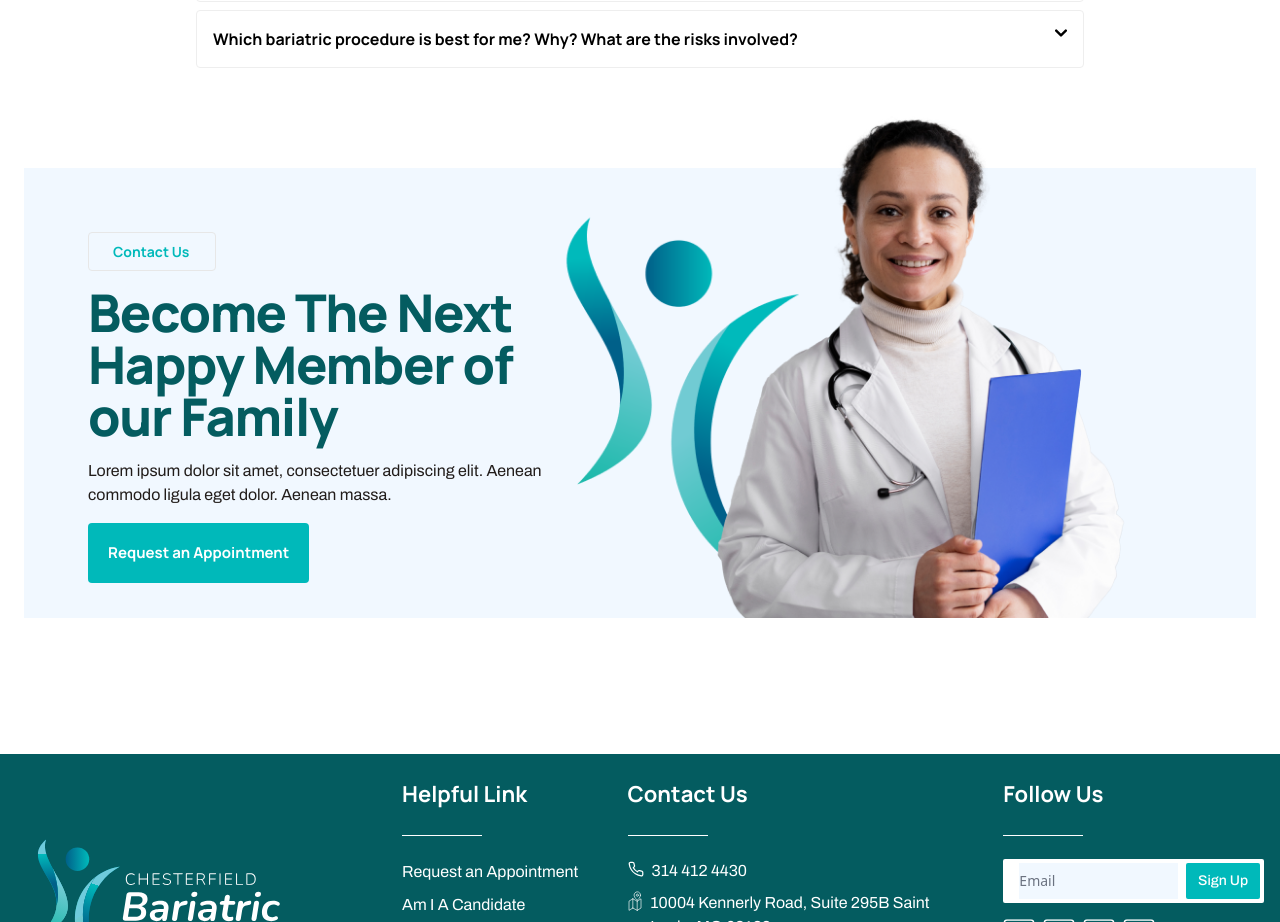
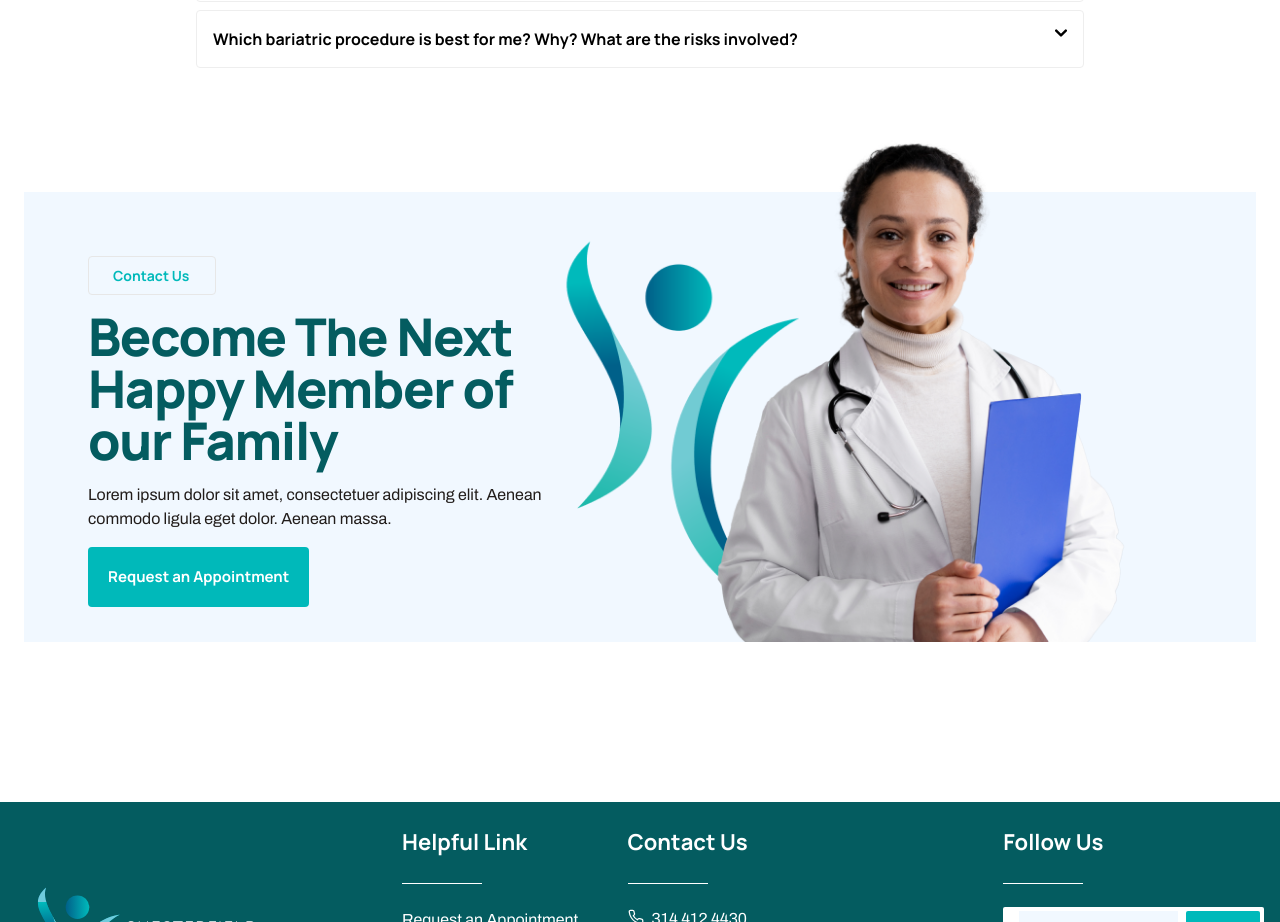
Before and after one commit to Ensemble-Digital-Labs/cbsurgerywebsite, a Vue app: page /services in a window 1280 px wide. Shown: the part 2398-3320 px from the top of the page. Built offline with nearby package versions, Linux system fonts and the light colour scheme.

Commit message:
service page update latest

```diff
--- a/src/components/ContactSection.vue
+++ b/src/components/ContactSection.vue
@@ -1,5 +1,5 @@
 <template>
-    <div class="max-w-7xl py-14">
+    <div class="max-w-7xl py-20">
         <div class="grid md:grid-cols-2 gap-2 place-content-center md:relative md:h-[450px] bg-extra-light-teal">
             <div class=" p-10 md:p-16 md:absolute md:top-0 md:left-0 md:right-0 md:w-1/2">
                 <div class="border p-2 w-32 rounded border-gray">
--- a/src/router/router.js
+++ b/src/router/router.js
@@ -11,7 +11,6 @@ const routes = [
   { path: '/about', component: AboutVue },
   { path: '/services', component: ServiceVue },
   { path: '/success-stories', component: SuccessStoriesVue },
-
   { path: '/am-i-candidate', component: AmICandidateVue },
 ]
 
--- a/src/views/SuccessStories.vue
+++ b/src/views/SuccessStories.vue
@@ -1,7 +1,12 @@
 <template>
 <HeroSection :title="'Success Stories'"></HeroSection>
 <div class=" max-w-screen-xl mx-auto px-4 md:px-6 my-10 md:my-20">
-
+    <div class="grid grid-cols-2 gap-2 md:gap-32 md:gap-y-20 my-10 md:py-10 mx-auto">
+            <img src="@/assets/img/success-story-1.png" alt="" srcset="">
+            <img src="@/assets/img/success-story-2.png"  alt="" srcset="">
+            <img src="@/assets/img/success-story-3.png"  alt="" srcset="">
+            <img src="@/assets/img/success-story-3.png"  alt="" srcset="">
+        </div>
     <ContactSection></ContactSection>
     <TheTestimonial></TheTestimonial>
 </div>
```
